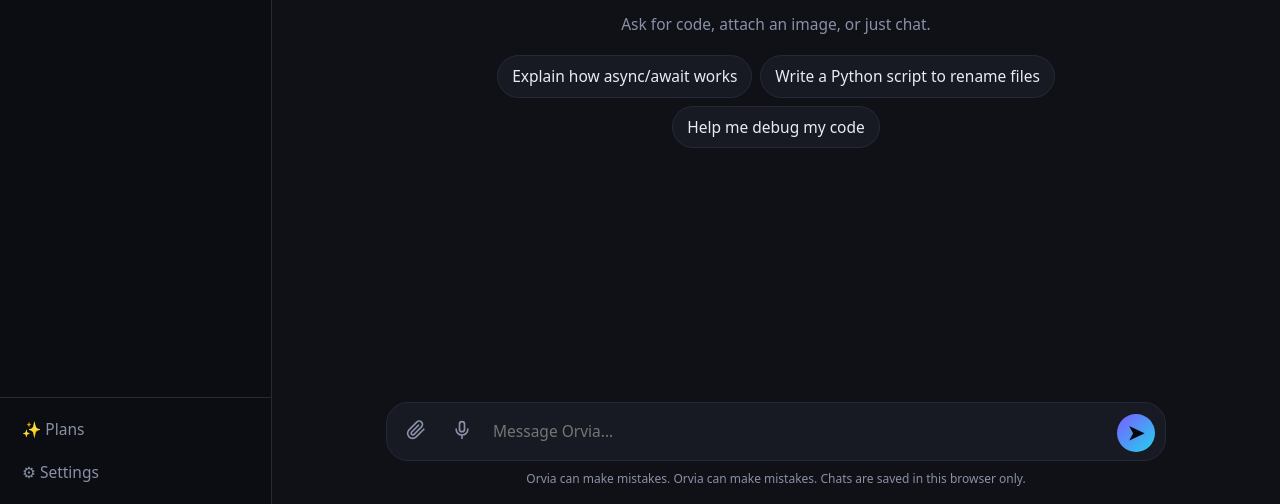
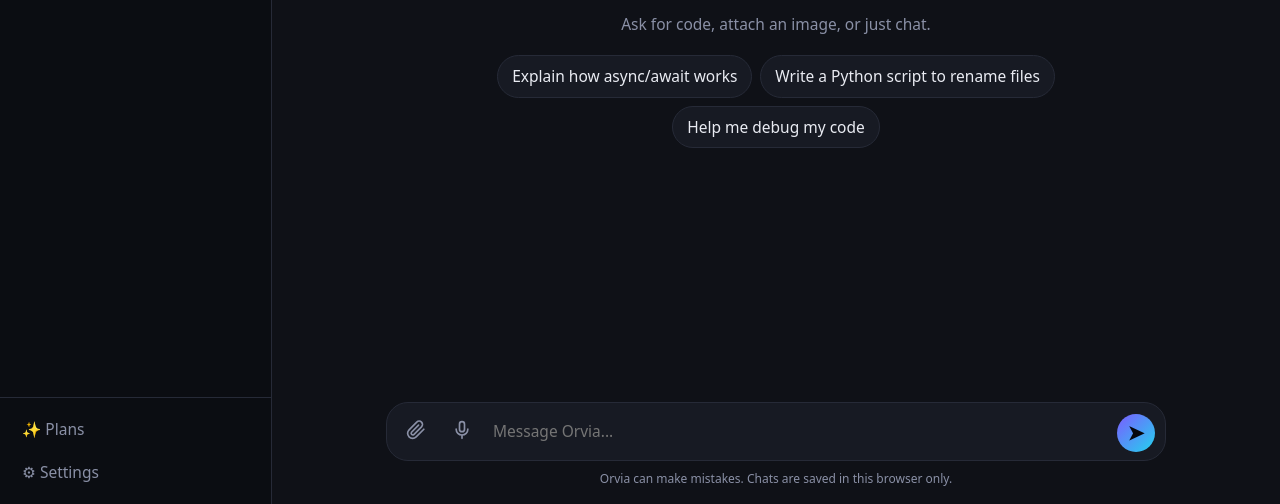
Before and after one commit to uijcgggg-png/orvia, a plain HTML site: page index.html in a window 1280 px wide. Shown: the part 296-800 px from the top of the page. Drawn offline with Linux system fonts and the light colour scheme.

Commit message:
Add files via upload

```diff
--- a/index.html
+++ b/index.html
@@ -63,7 +63,7 @@ dialog{max-height:92vh;overflow:auto}
 <div id="comp"><div class="box"><div id="prev"></div><div class="in">
 <button class="ib" id="att" title="Attach image"><svg width="20" height="20" viewBox="0 0 24 24" fill="none" stroke="currentColor" stroke-width="2" stroke-linecap="round" stroke-linejoin="round"><path d="M21.4 11.1l-9.2 9.2a6 6 0 0 1-8.5-8.5l9.2-9.2a4 4 0 0 1 5.7 5.7l-9.2 9.2a2 2 0 0 1-2.8-2.8l8.5-8.5"/></svg></button><input type="file" id="file" accept="image/*" multiple hidden>
 <button class="ib" id="mic" title="Voice input"><svg width="20" height="20" viewBox="0 0 24 24" fill="none" stroke="currentColor" stroke-width="2" stroke-linecap="round" stroke-linejoin="round"><rect x="9" y="2" width="6" height="12" rx="3"/><path d="M5 11a7 7 0 0 0 14 0M12 18v4"/></svg></button><textarea id="in" rows="1" dir="auto" placeholder="Message Orvia..." data-ph="ph"></textarea><button class="ib" id="send" title="Send">➤</button></div></div>
-<div class="fine">Orvia can make mistakes. <span data-i="fine">Chats are saved in this browser only.</span></div></div></div>
+<div class="fine"><span data-i="fine">Orvia can make mistakes. Chats are saved in this browser only.</span></div></div></div>
 <dialog id="d"><div style="display:flex;align-items:center"><h3 style="flex:1" data-i="settings">Settings</h3><button class="ib" id="dx" aria-label="Close">✕</button></div>
 <div class="tabs"><button class="on" data-t="g" data-i="general">General</button><button data-t="c" data-i="chats">Chats</button><button data-t="v" data-i="adv">Advanced</button><button data-t="a" data-i="about">About</button></div>
 <div class="pane on" id="p-g"><label data-i="theme">Theme</label><div class="seg" id="seg-theme"><button data-v="dark" data-i="dark">Dark</button><button data-v="light" data-i="light">Light</button><button data-v="system" data-i="system">System</button></div>
```
